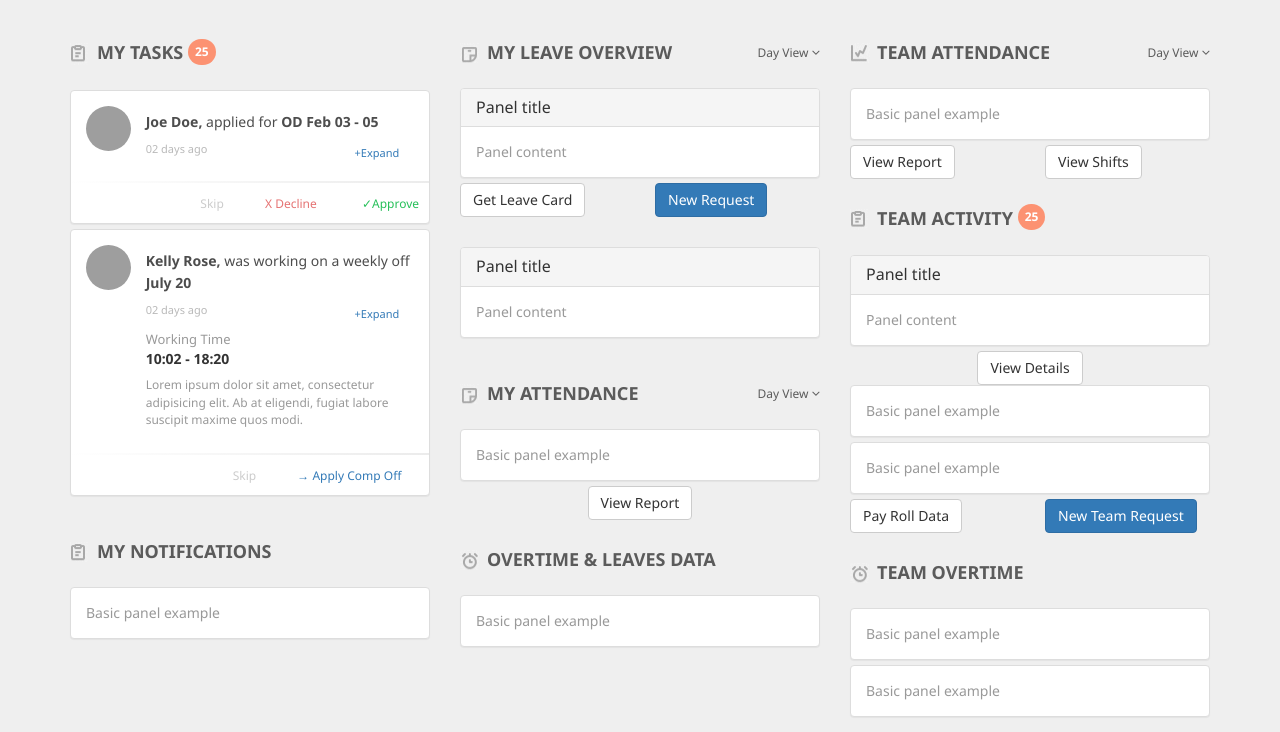
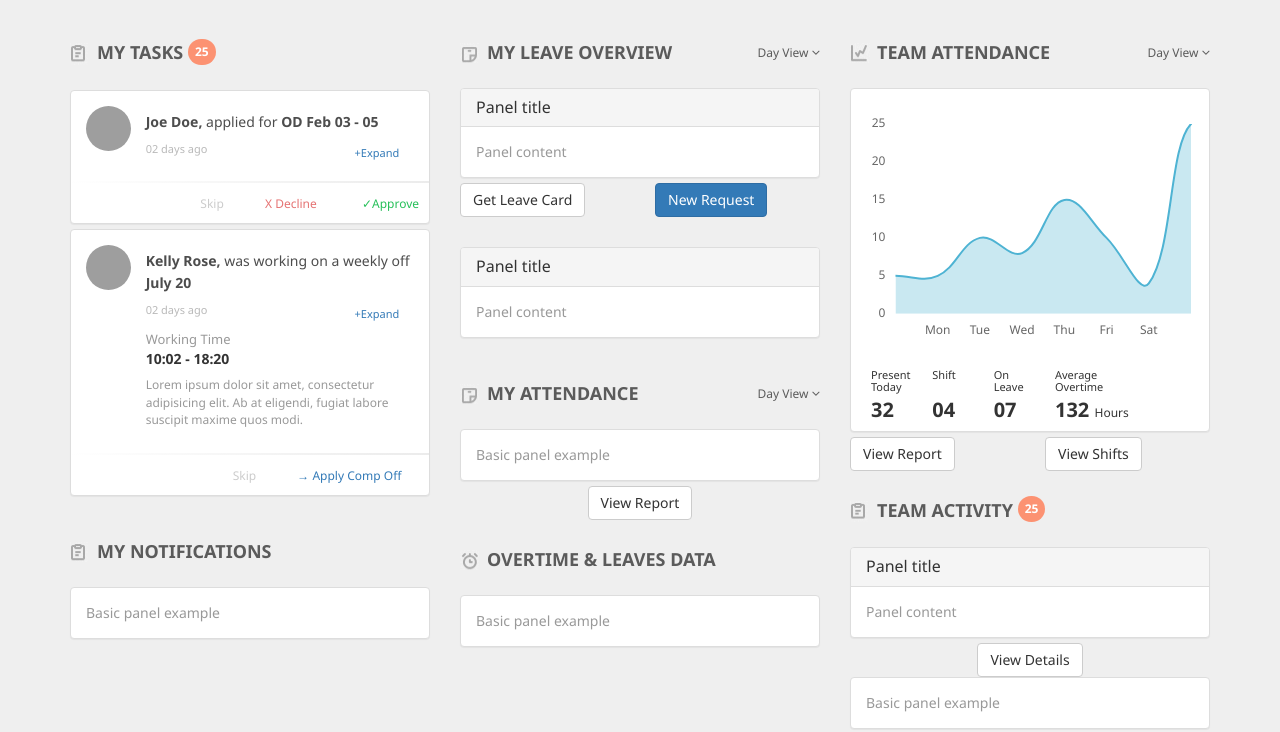
Before and after one commit to mager19/dashboard-Agosto, a website: page index.html in a window 1280 px wide. Shown: the part 60-792 px from the top of the page. Drawn offline with nearby package versions, Linux system fonts and the light colour scheme; grey boxes are pictures that could not be loaded.

Commit message:
Line charts

```diff
--- a/css/main.css
+++ b/css/main.css
@@ -118,6 +118,26 @@ body {
     padding: 10px 0;
 }
 
+.card-footer--sinborde{
+    padding-left: 2rem;
+}
+
+.card-footer--sinborde h3{
+    font-weight: 700;
+    font-size: 2rem;
+    margin-top: -10px;
+}
+
+.card-footer--sinborde h3 span{
+    font-size: 1.2rem;
+    font-weight: 200;
+}
+
+.card-footer--sinborde h5{
+    font-size: 1.1rem;
+    min-height: 3rem;
+}
+
 .card-footer a{
     font-size: 1.2rem;
     font-weight: 500;
--- a/index.html
+++ b/index.html
@@ -255,7 +255,27 @@
                <!-- panel -->
                <div class="panel panel-default">
                     <div class="panel-body">
-                    Basic panel example
+                        <canvas id="speedChart" height="220px"></canvas>
+                    </div>
+                    <div class="card-footer--sinborde">
+                        <div class="row">
+                            <div class="col-md-2 col-xs-2">
+                                <h5>Present Today</h5>
+                                <h3>32</h3>
+                            </div>
+                            <div class="col-md-2 col-xs-2">
+                                <h5>Shift</h5>
+                                <h3>04</h3>
+                            </div>
+                            <div class="col-md-2 col-xs-2">
+                                <h5>On Leave</h5>
+                                <h3>07</h3>
+                            </div>
+                            <div class="col-md-5 col-xs-5">
+                                <h5>Average <br>Overtime</h5>
+                                <h3>132 <span>Hours<span></h3>
+                            </div>
+                        </div>
                     </div>
                 </div>
                 <!-- /panel -->
@@ -348,6 +368,86 @@
 
     <script src="https://ajax.googleapis.com/ajax/libs/jquery/1.12.4/jquery.min.js"></script>
     <script src="https://maxcdn.bootstrapcdn.com/bootstrap/3.3.7/js/bootstrap.min.js" integrity="sha384-Tc5IQib027qvyjSMfHjOMaLkfuWVxZxUPnCJA7l2mCWNIpG9mGCD8wGNIcPD7Txa" crossorigin="anonymous"></script>
+
+    <script src="https://cdnjs.cloudflare.com/ajax/libs/Chart.js/2.7.2/Chart.min.js"></script>
+
+
+    <script>
+    $(document).ready(function(){
+
+        var speedCanvas = document.getElementById("speedChart");
+        Chart.defaults.global.legend.display = false;
+
+        Chart.defaults.global.defaultFontFamily = "Noto Sans";
+        // Chart.defaults.global.defaultFontSize = 18;
+
+        var speedData = {
+          labels: ["","Mon", "Tue", "Wed",  "Thu", "Fri",  "Sat", ""],
+
+          datasets: [{
+
+            data: [5, 5, 10 ,8, 15, 10, 4, 25, 15, 4, 12, 8, 5],
+            backgroundColor: [
+                'rgba(201,232,241, 1)',
+
+            ],
+            borderWidth: 2,
+            borderColor: [
+               'rgba(78,179,211, 1)',
+            ],
+            pointRadius: 0,
+          }]
+        };
+
+        var chartOptions = {
+            legend: {
+                display: false,
+            },
+
+           layout: {
+                padding: {
+                    left: 0,
+                    right: 0,
+                    top: 20,
+                    bottom: 0
+                }
+             },
+
+            scales: {
+                xAxes: [{
+                            gridLines: {
+                                display:false
+                            },
+
+                        }],
+                yAxes: [{
+                            gridLines: {
+                                display:false
+                            }  ,
+
+                            ticks: {
+                                max: 25,
+                                min: 0,
+                                stepSize: 5,
+
+                            }
+
+                        }]
+            },
+
+        };
+
+        var lineChart = new Chart(speedCanvas, {
+          type: 'line',
+          data: speedData,
+          options: chartOptions
+        });
+
+    });
+
+</script>
+
+
   </body>
 
 </html>
```
Also changed, not shown: test.html (+26 -25 lines). Lines whose indentation alone changed are shown as unchanged.
